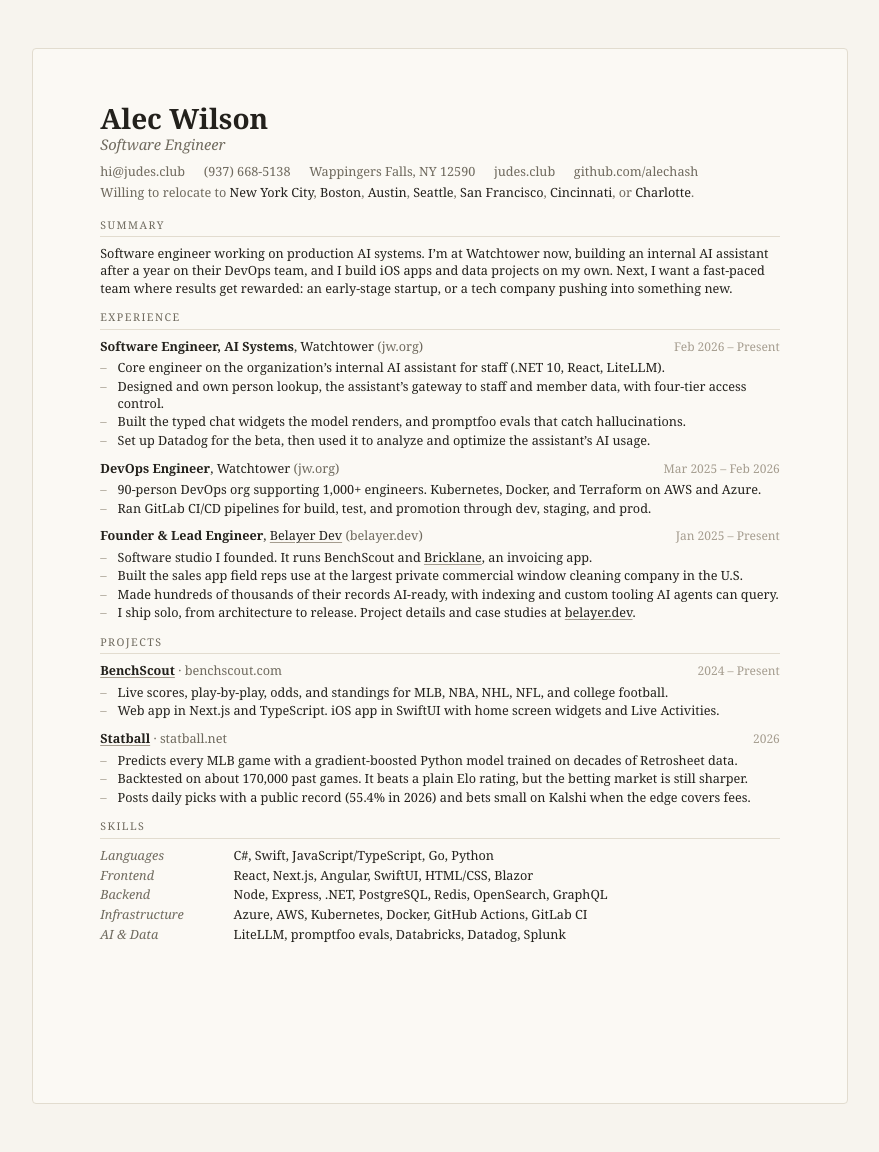
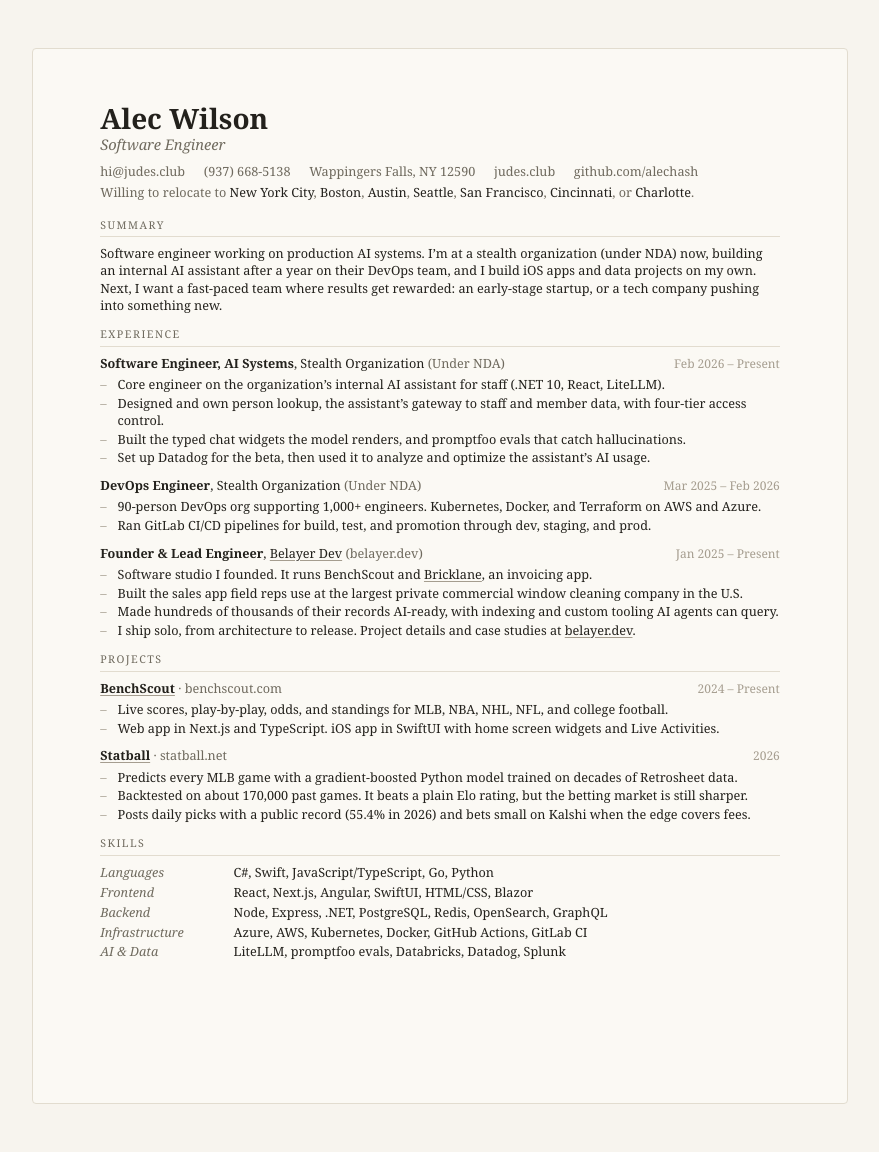
Before and after one commit to alechash/judes.club, a Jekyll site: the page resume.html, which Jekyll copies as it is, in a window 1280 px wide. Shown: the whole page, without its empty margins (200-1079 px from the left). Built offline with Jekyll 4.4.1, drawn with Linux system fonts in a browser that asks for light colours.

Commit message:
Replace Watchtower (jw.org) with Stealth Organization (Under NDA) on resume
Co-Authored-By: Claude Opus 5.5 <noreply@anthropic.com>
Claude-Session: https://claude.ai/code/session_0133A4AnZ3VfZD3SmExBeQ1S

```diff
--- a/resume.html
+++ b/resume.html
@@ -227,7 +227,7 @@
     <section>
       <span class="section-label">Summary</span>
       <p class="summary">
-        Software engineer working on production AI systems. I&rsquo;m at Watchtower now, building an internal AI assistant after a
+        Software engineer working on production AI systems. I&rsquo;m at a stealth organization (under NDA) now, building an internal AI assistant after a
         year on their DevOps team, and I build iOS apps and data projects on my own. Next, I want a fast-paced team where results
         get rewarded: an early-stage startup, or a tech company pushing into something new.
       </p>
@@ -238,7 +238,7 @@
 
       <div class="entry">
         <div class="entry-head">
-          <div><span class="entry-title">Software Engineer, AI Systems</span>, <span class="entry-org">Watchtower</span> <span class="entry-loc">(jw.org)</span></div>
+          <div><span class="entry-title">Software Engineer, AI Systems</span>, <span class="entry-org">Stealth Organization</span> <span class="entry-loc">(Under NDA)</span></div>
           <span class="d">Feb 2026 – Present</span>
         </div>
         <ul>
@@ -251,7 +251,7 @@
 
       <div class="entry">
         <div class="entry-head">
-          <div><span class="entry-title">DevOps Engineer</span>, <span class="entry-org">Watchtower</span> <span class="entry-loc">(jw.org)</span></div>
+          <div><span class="entry-title">DevOps Engineer</span>, <span class="entry-org">Stealth Organization</span> <span class="entry-loc">(Under NDA)</span></div>
           <span class="d">Mar 2025 – Feb 2026</span>
         </div>
         <ul>
```
